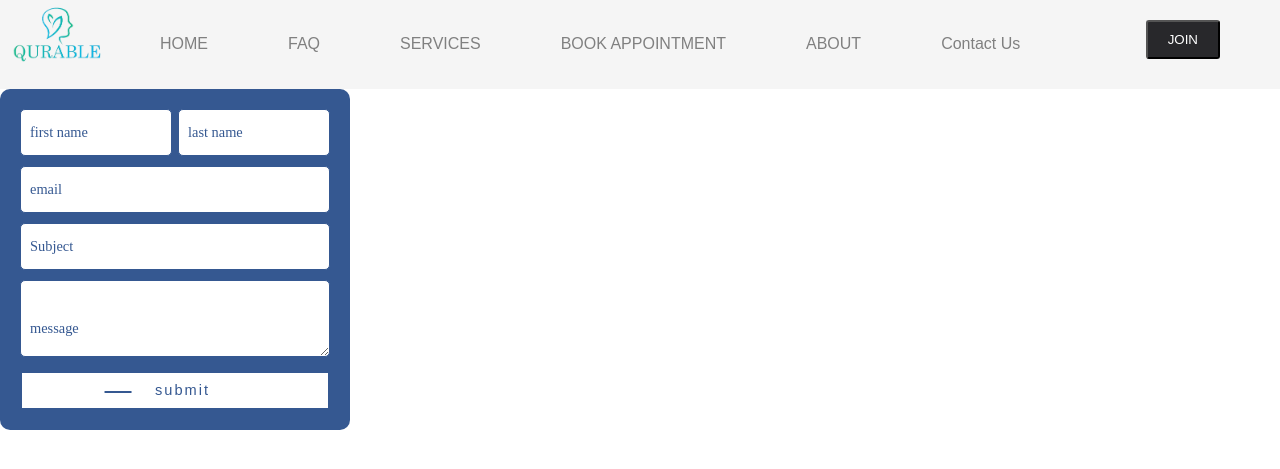
After one commit to paliwalmudit/project_django, a Django app: page /Contact_us/ in a window 1280 px wide. The commit adds this page. Shown: the top 469 px of the page. Run offline with Django 4.2, Linux system fonts and the light colour scheme; some libraries are stand-ins or nearby versions.

Commit message:
Contact-Us

```diff
--- a/main/admin.py
+++ b/main/admin.py
@@ -4,3 +4,4 @@ from .models import *
 
 admin.site.register(Cards)
 admin.site.register(Appointments)
+admin.site.register(Contactus)
--- /dev/null
+++ b/main/static/static/contactus.css
@@ -0,0 +1,197 @@
+.form {
+    display: flex;
+    flex-direction: column;
+    gap: 10px;
+    max-width: 350px;
+    background-color: #355891;
+    padding: 20px;
+    border-radius: 10px;
+    position: relative;
+  }
+
+  .message {
+    color: #355891;
+    font-size: 14px;
+  }
+
+  .flex {
+    display: flex;
+    width: 100%;
+    gap: 6px;
+  }
+
+  .form label {
+    position: relative;
+  }
+
+  .form label .input {
+    width: 100%;
+    padding: 10px 10px 20px 10px;
+    outline: 0;
+    border: 1px solid #355891;
+    border-radius: 5px;
+  }
+
+  .form label .input + span {
+    position: absolute;
+    left: 10px;
+    top: 15px;
+    color: #355891;
+    font-size: 0.9em;
+    cursor: text;
+    transition: 0.3s ease;
+  }
+
+  .form label .input:placeholder-shown + span {
+    top: 15px;
+    font-size: 0.9em;
+  }
+
+  .form label .input:focus + span,.form label .input:valid + span {
+    top: 30px;
+    font-size: 0.7em;
+    font-weight: 600;
+  }
+
+  .form label .input:valid + span {
+    color: green;
+  }
+
+  .input01 {
+    width: 100%;
+    padding: 10px 10px 20px 10px;
+    outline: 0;
+    border: 1px solid #355891;
+    border-radius: 5px;
+  }
+
+  .form label .input01 + span {
+    position: absolute;
+    left: 10px;
+    top: 50px;
+    color: #355891;
+    font-size: 0.9em;
+    cursor: text;
+    transition: 0.3s ease;
+  }
+
+  .form label .input01:placeholder-shown + span {
+    top: 40px;
+    font-size: 0.9em;
+  }
+
+  .form label .input01:focus + span,.form label .input01:valid + span {
+    top: 50px;
+    font-size: 0.7em;
+    font-weight: 600;
+  }
+
+  .form label .input01:valid + span {
+    color: green;
+  }
+
+  .fancy {
+    background-color: white;
+    border: 2px solid #355891;
+    border-radius: 0px;
+    box-sizing: border-box;
+    color: #355891;
+    cursor: pointer;
+    display: inline-block;
+    font-weight: 390;
+    letter-spacing: 2px;
+    margin: 0;
+    outline: none;
+    overflow: visible;
+    padding: 8px 30px;
+    position: relative;
+    text-align: center;
+    text-decoration: none;
+    text-transform: none;
+    transition: all 0.3s ease-in-out;
+    user-select: none;
+    font-size: 13px;
+  }
+
+  .fancy::before {
+    content: " ";
+    width: 1.7rem;
+    height: 2px;
+    background: #355891;
+    top: 50%;
+    left: 1.5em;
+    position: absolute;
+    transform: translateY(-50%);
+    transform: translateX(230%);
+    transform-origin: center;
+    transition: background 0.3s linear, width 0.3s linear;
+  }
+
+  .fancy .text {
+    font-size: 1.125em;
+    line-height: 1.33333em;
+    padding-left: 2em;
+    display: block;
+    text-align: left;
+    transition: all 0.3s ease-in-out;
+    text-transform: lowercase;
+    text-decoration: none;
+    color: #355891;
+    transform: translateX(30%);
+  }
+
+  .fancy .top-key {
+    height: 2px;
+    width: 1.5625rem;
+    top: -2px;
+    left: 0.625rem;
+    position: absolute;
+    background: #355891;
+    transition: width 0.5s ease-out, left 0.3s ease-out;
+  }
+
+  .fancy .bottom-key-1 {
+    height: 2px;
+    width: 1.5625rem;
+    right: 1.875rem;
+    bottom: -2px;
+    position: absolute;
+    background: #355891;
+    transition: width 0.5s ease-out, right 0.3s ease-out;
+  }
+
+  .fancy .bottom-key-2 {
+    height: 2px;
+    width: 0.625rem;
+    right: 0.625rem;
+    bottom: -2px;
+    position: absolute;
+    background: #355891;
+    transition: width 0.5s ease-out, right 0.3s ease-out;
+  }
+
+  .fancy:hover {
+    color: #355891;
+    background: #5f82a9;
+  }
+
+  .fancy:hover::before {
+    width: 1.5rem;
+    background: #355891;
+  }
+
+  .fancy:hover .text {
+    color: white;
+    padding-left: 1.5em;
+  }
+
+  .fancy:hover .top-key {
+    left: -2px;
+    width: 0px;
+  }
+
+  .fancy:hover .bottom-key-1,
+   .fancy:hover .bottom-key-2 {
+    right: 0;
+    width: 0;
+  }
--- /dev/null
+++ b/main/templates/contactus.html
@@ -0,0 +1,42 @@
+{% extends 'layout.html' %}
+{% load static %}
+{% block body %}
+<head>
+    <link rel="stylesheet" href="{% static './static/contactus.css' %}">
+</head>
+<form class="form" method="POST" action="">
+    {% csrf_token %}
+    <div class="flex">
+        <label>
+            <input class="input" type="text" placeholder="" name="fname" required>
+            <span>first name</span>
+        </label>
+
+        <label>
+            <input class="input" type="text" placeholder="" name="lname" required>
+            <span>last name</span>
+        </label>
+    </div>
+
+    <label>
+        <input class="input" type="email" placeholder="" name="email" required>
+        <span>email</span>
+    </label>
+
+    <label>
+        <input class="input" placeholder="" type="text" name="subject" required>
+        <span>Subject</span>
+    </label>
+    <label>
+        <textarea class="input01" placeholder="" rows="3" name="message" required></textarea>
+        <span>message</span>
+    </label>
+
+    <button href="#" class="fancy">
+      <span class="top-key"></span>
+      <span class="text">submit</span>
+      <span class="bottom-key-1"></span>
+      <span class="bottom-key-2"></span>
+    </button>
+</form>
+{% endblock %}
--- a/main/templates/layout.html
+++ b/main/templates/layout.html
@@ -39,7 +39,7 @@
                         <a href="" class="nav-link">ABOUT</a>
                     </li>
                     <li class="nav-item">
-                        <a href="" class="nav-link">Contact Us</a>
+                        <a href="{% url 'main:contact' %}" class="nav-link">Contact Us</a>
                     </li>
 
                 </ul>
--- a/main/urls.py
+++ b/main/urls.py
@@ -15,5 +15,6 @@ urlpatterns = [
     path('signup/',views.user_signup,name='user_signup'),
     path('login/',views.user_login,name='user_login'),
     path('logout/',views.user_logout,name='user_logout'),
+    path('Contact_us/',views.contactus,name='contact'),
 
 ]
--- a/main/views.py
+++ b/main/views.py
@@ -97,3 +97,16 @@ def inside(request,name):
 
 def faq(request):
     return render(request,"FAQ.html")
+
+def contactus(request):
+    if request.method=='POST':
+        fname=request.POST['fname']
+        lname=request.POST['lname']
+        email=request.POST['email']
+        subject=request.POST['subject']
+        message=request.POST['message']
+
+        form=Contactus(fname=fname,lname=lname,email=email,subject=subject,message=message)
+        form.save()
+        return redirect('/')
+    return render(request,'contactus.html')
```
Also changed, not shown: main/models.py (+10 -0 lines), db.sqlite3, main/migrations/0015_contactus.py (added).
